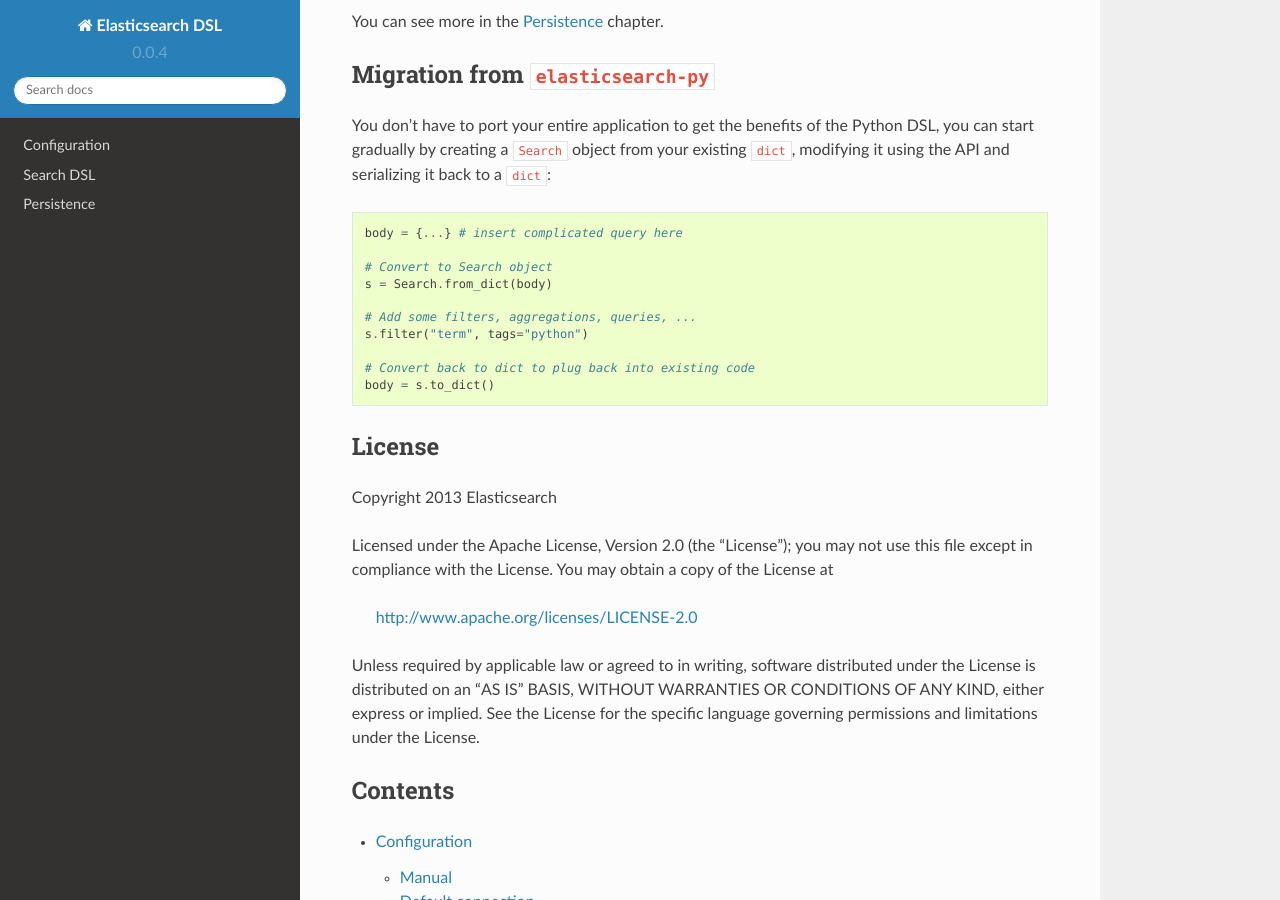
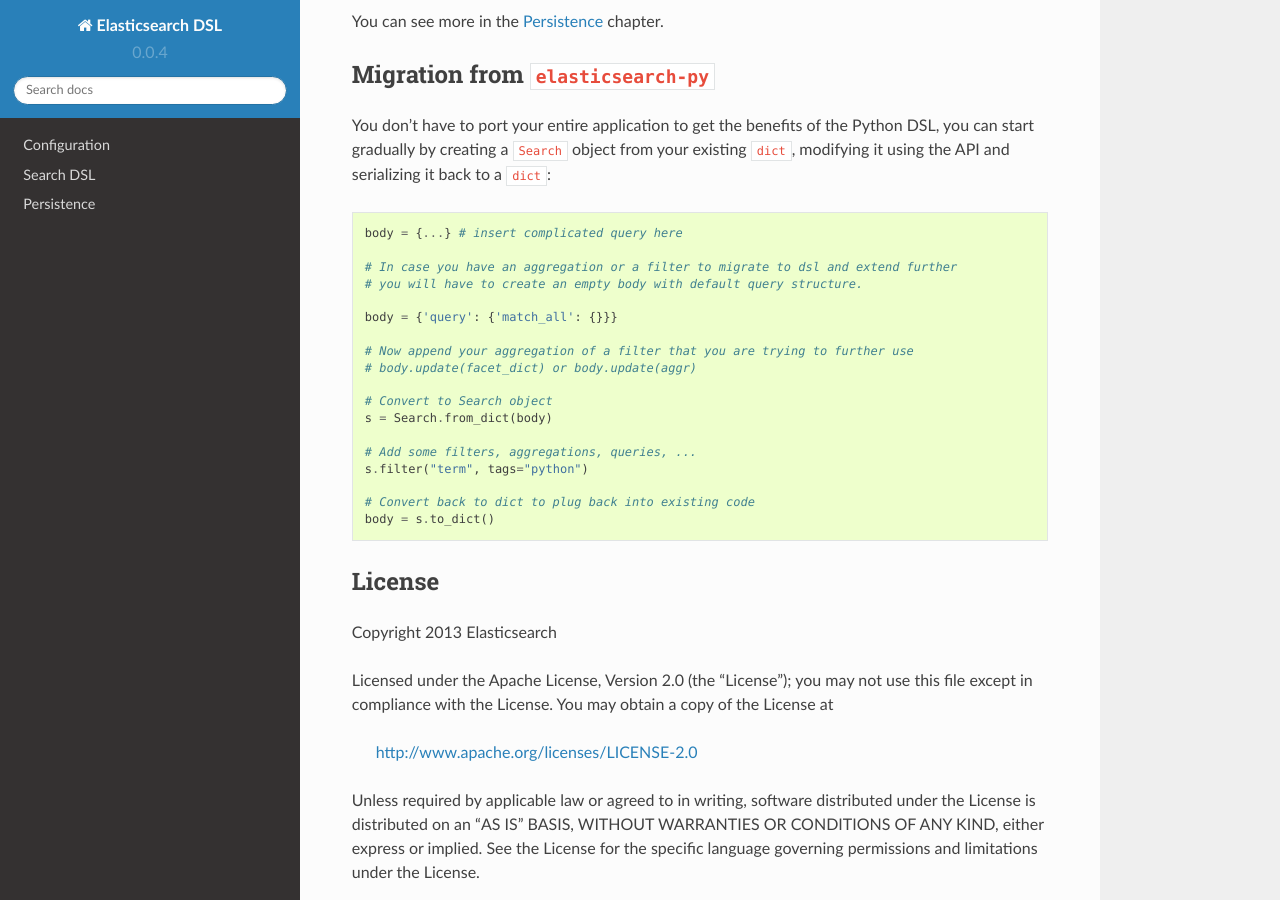
Before and after one commit to elastic/elasticsearch-dsl-py, a Sphinx documentation site: the page built from docs/index.rst, in a window 1280 px wide and 900 px high, scrolled down 2882 px. Built offline with Sphinx 7.4.7 and the Read the Docs theme 2.0.0, drawn with Linux system fonts in a browser that asks for light colours.

Commit message:
Update index.rst
When trying to migrate an aggregation(only) and pass the from_dict , dsl fails and doesn't convert properly until i realized the change in the syntax and added "{'query': {'match_all': {}}}" to the body before calculating the aggregation.

Please correct me if i am missing something here, but i felt that this is something that should be either fixed or be in the documentation.

```diff
--- a/docs/index.rst
+++ b/docs/index.rst
@@ -180,6 +180,14 @@
 
     body = {...} # insert complicated query here
 
+    # In case you have an aggregation or a filter to migrate to dsl and extend further
+    # you will have to create an empty body with default query structure.
+
+    body = {'query': {'match_all': {}}}
+
+    # Now append your aggregation of a filter that you are trying to further use
+    # body.update(facet_dict) or body.update(aggr)
+
     # Convert to Search object
     s = Search.from_dict(body)
 
```
